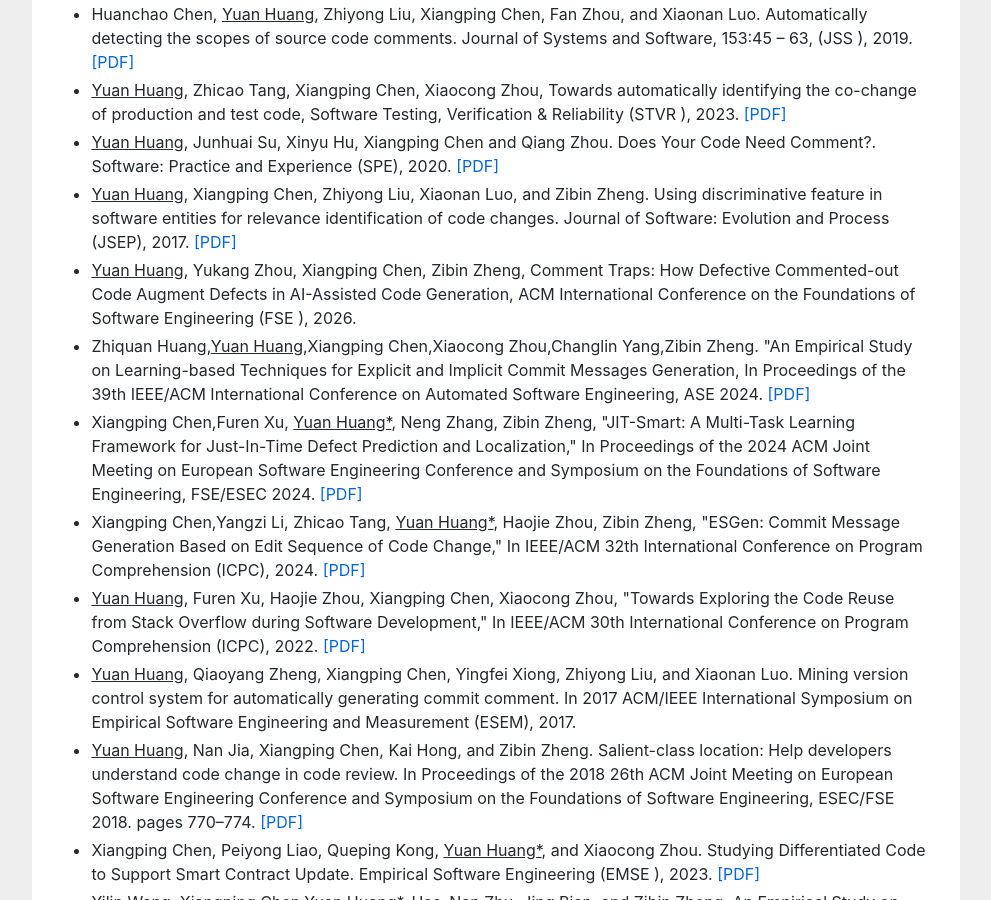
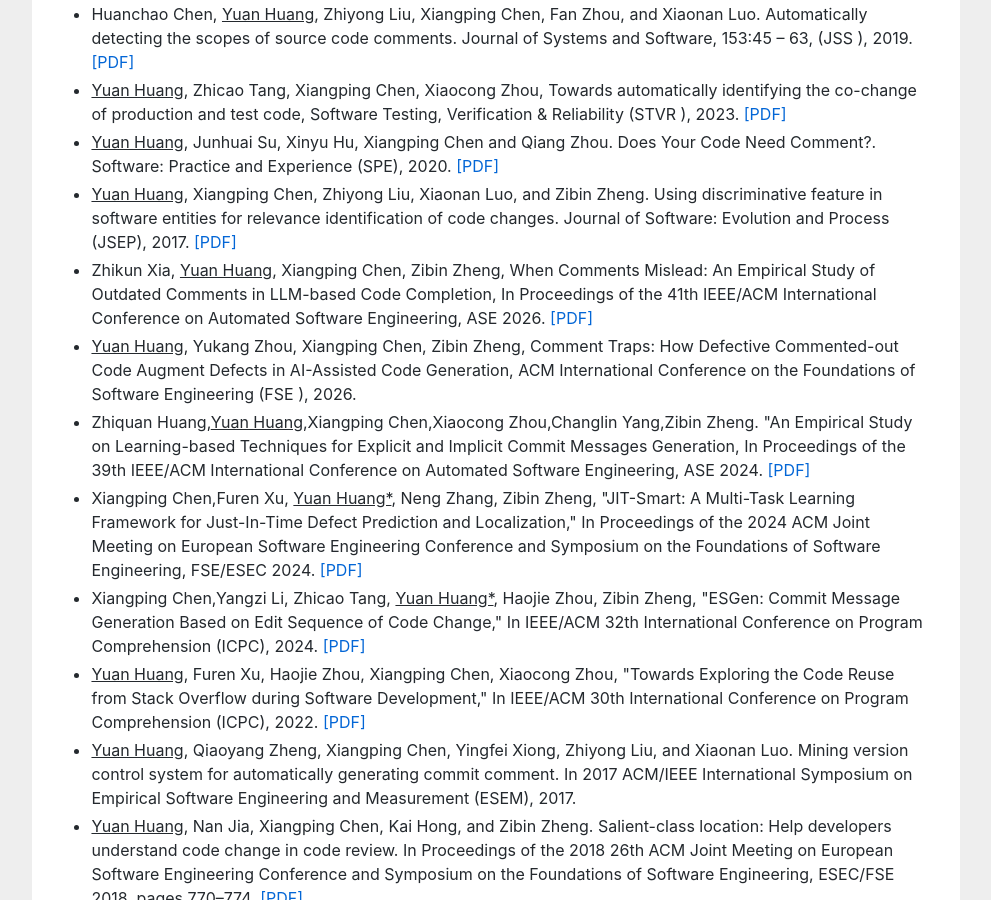
Before and after one commit to huangyuan-hy/huangyuan-hy.github.io, a Jekyll site: the page index.html, which Jekyll copies as it is, in a window 1280 px wide and 900 px high, scrolled down 2739 px. Shown: the whole window, without its empty margins (144-1135 px from the left). Built offline with Jekyll 4.4.1, drawn with Linux system fonts in a browser that asks for light colours.

Commit message:
Update index.html

```diff
--- a/index.html
+++ b/index.html
@@ -197,6 +197,7 @@ empirical study to learn how programmers reuse code on <a href="https://stackove
 <li><u>Yuan Huang</u>, Zhicao Tang, Xiangping Chen, Xiaocong Zhou, Towards automatically identifying the co-change of production and test code,  Software Testing, Verification & Reliability (STVR <a href="" style="color:red;"> </a>), 2023. <a href="">[PDF]</a></li>
 <li><u>Yuan Huang</u>, Junhuai Su, Xinyu Hu, Xiangping Chen and Qiang Zhou. Does Your Code Need Comment?. Software: Practice and Experience (SPE), 2020. <a href="https://onlinelibrary.wiley.com/doi/abs/10.1002/spe.2772">[PDF]</a></li>
 <li><u>Yuan Huang</u>, Xiangping Chen, Zhiyong Liu, Xiaonan Luo, and Zibin Zheng. Using discriminative feature in software entities for relevance identification of code changes. Journal of Software: Evolution and Process (JSEP), 2017. <a href="https://onlinelibrary.wiley.com/doi/abs/10.1002/smr.1859">[PDF]</a></li>
+	<li>Zhikun Xia, <u>Yuan Huang</u>, Xiangping Chen, Zibin Zheng,  When Comments Mislead: An Empirical Study of Outdated Comments in LLM-based Code Completion,  In Proceedings of the 41th IEEE/ACM International Conference on Automated Software Engineering, ASE 2026. <a href="">[PDF]</a></li>
 <li><u>Yuan Huang</u>, Yukang Zhou, Xiangping Chen, Zibin Zheng,  Comment Traps: How Defective Commented-out Code Augment Defects in AI-Assisted Code Generation, ACM International Conference on the Foundations of Software Engineering (FSE <a href="" style="color:red;">  </a>), 2026.</li>
 <li>Zhiquan Huang,<u>Yuan Huang</u>,Xiangping Chen,Xiaocong Zhou,Changlin Yang,Zibin Zheng. "An Empirical Study on Learning-based Techniques for Explicit and Implicit Commit Messages Generation, In Proceedings of the 39th IEEE/ACM International Conference on Automated Software Engineering, ASE 2024. <a href="">[PDF]</a></li>
 <li>Xiangping Chen,Furen Xu, <u>Yuan Huang*</u>, Neng Zhang, Zibin Zheng, "JIT-Smart: A Multi-Task Learning Framework for Just-In-Time Defect Prediction and Localization,"  In Proceedings of the 2024 ACM Joint Meeting on European Software Engineering Conference and Symposium on the Foundations of Software Engineering, FSE/ESEC 2024.  <a href="">[PDF]</a></li>
```
